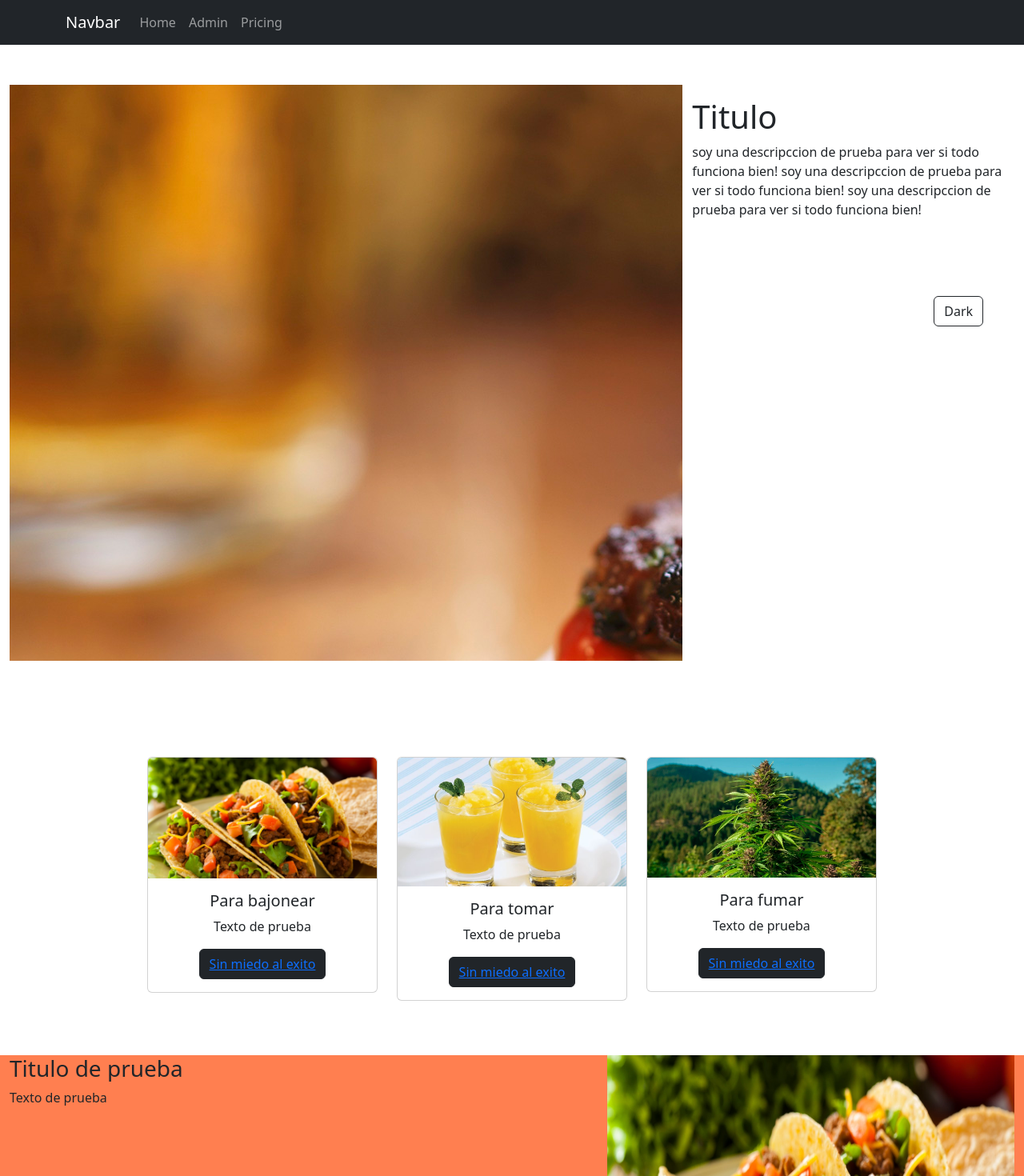
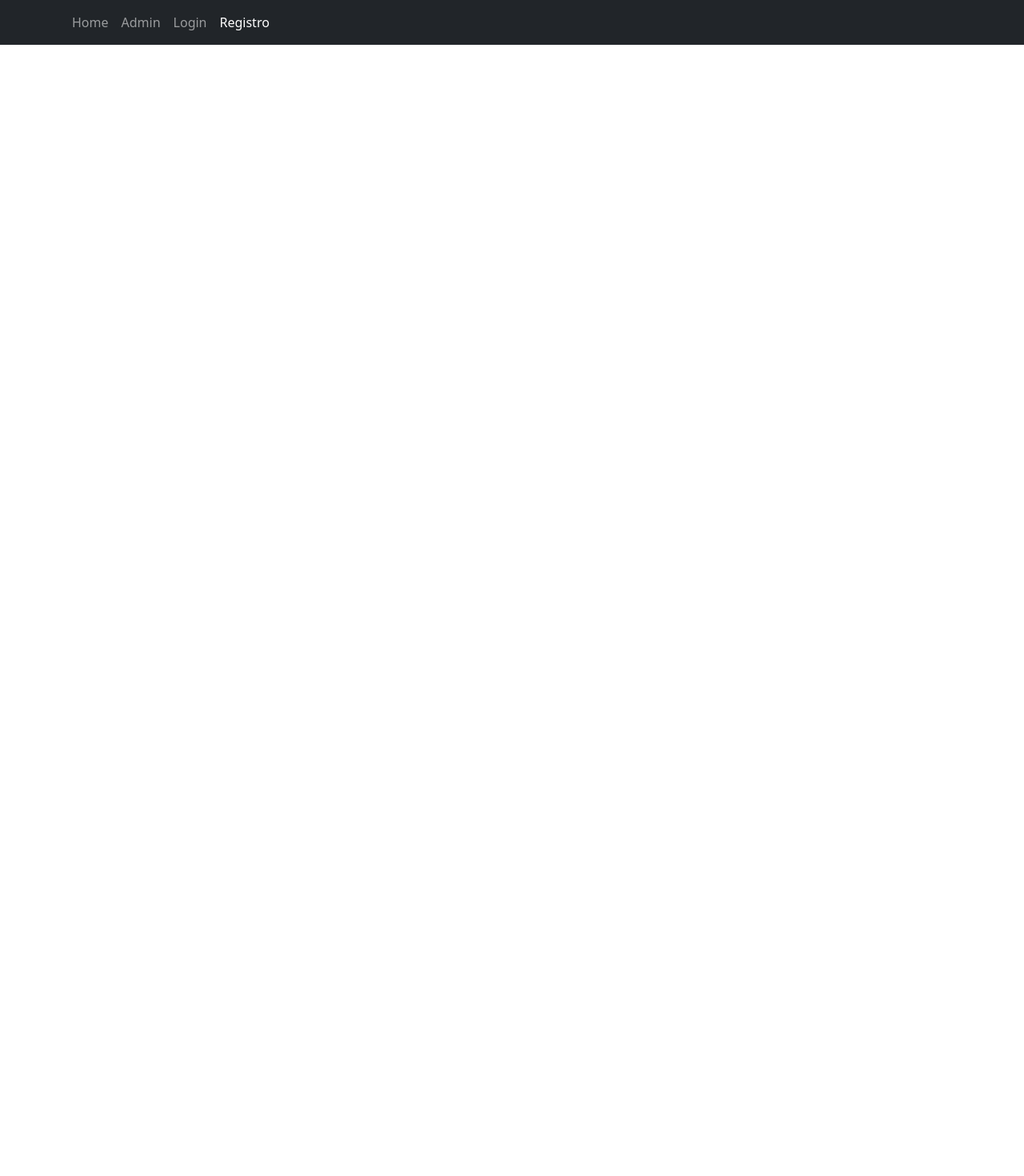
Before and after one commit to PatricioSirena/Proyecto3-RollinCode, a React (Vite) app: page /registro in a window 1280 px wide. Shown: the top 1470 px of the page at 80% size. After the commit the page ends 800 px from the top, so only its background shows below. Built offline with nearby package versions, Linux system fonts and the light colour scheme.

Commit message:
Agrego acceso a paginas desde nav
Realizo modificaciones en el nav para poder acceder a las diferentes paginas, tambien cambio App.jsx para poder agregar una pagina Home con todo el contenido de la pagina principal

```diff
--- a/src/App.jsx
+++ b/src/App.jsx
@@ -1,13 +1,12 @@
 import { useEffect, useState } from 'react'
 // import {BrowserRouter, Routes, Route} from 'react-router-dom'
+import Axios from "axios";
+import { BrowserRouter, Routes, Route } from 'react-router-dom'
 import 'bootstrap/dist/css/bootstrap.min.css';
-import Footer from "./components/Footer";
 import './App.css';
-import Cartas from "./components/Cartas";
-import Portada from "./components/Portada";
-import TarjetasInfo from "./components/TarjetasInfo";
+import Admin from "./pages/Admin";
 import MyNav from "./components/MyNav";
-import Axios from "axios";
+import Home from './pages/Home';
 
 
 const rutaUsuarios = import.meta.env.VITE_ENV_USERS;
@@ -24,16 +23,16 @@ function App() {
     }
     return (
         <>
-            <MyNav />
-            <Portada
-                users = {users}
-                titulo={'Titulo'}
-                descripccion={'soy una descripccion de prueba para ver si todo funciona bien! soy una descripccion de prueba para ver si todo funciona bien! soy una descripccion de prueba para ver si todo funciona bien!'} />
-            <section className='d-flex justify-content-around'>
-                <Cartas />
-            </section>
-            <TarjetasInfo />
-            <Footer className="footer" />
+            <BrowserRouter>
+                <MyNav />
+                    <Routes>
+                        <Route exact path="/" element={<Home />} />
+                        <Route exact path="/admin" element={<Admin />} />
+                        <Route exact path="/login" element={<Admin />} />
+                        <Route exact path="/registro" element={<Admin />} />
+                    </Routes>
+            </BrowserRouter>
+            {/* <Home /> */}
         </>
     )
 }
--- a/src/components/MyNav.jsx
+++ b/src/components/MyNav.jsx
@@ -1,6 +1,7 @@
 import Container from 'react-bootstrap/Container';
 import Nav from 'react-bootstrap/Nav';
 import Navbar from 'react-bootstrap/Navbar';
+import {NavLink} from "react-router-dom";
 
 
 function MyNav() {
@@ -8,13 +9,12 @@ function MyNav() {
         <>
             <Navbar className='navbar' bg="dark" data-bs-theme="dark">
                 <Container>
-                    <Navbar.Brand href="#home">Navbar</Navbar.Brand>
                     <Nav className="me-auto">
-                        <Nav.Link href="">Home</Nav.Link>
-                        <Nav.Link href="">Admin</Nav.Link>
-                        <Nav.Link href="#pricing">Pricing</Nav.Link>
+                        <NavLink exact to="/" className={'nav-item nav-link'}>Home</NavLink>
+                        <NavLink exact to="/admin" className={'nav-item nav-link'}>Admin</NavLink>
+                        <NavLink exact to="/login" className={'nav-item nav-link'}>Login</NavLink>
+                        <NavLink exact to="/registro" className={'nav-item nav-link'}>Registro</NavLink>
                     </Nav>
-
                 </Container>
             </Navbar>
         </>
--- a/src/components/Portada.jsx
+++ b/src/components/Portada.jsx
@@ -2,8 +2,8 @@ import Button from 'react-bootstrap/Button';
 import portada from '../assets/img/portada.jpg'
 
 
-const Portada = ({ titulo, descripccion, users }) => {
-    const misUsers = users.map(user => <p>{user.email}</p>)
+const Portada = ({ titulo, descripccion }) => {
+    // const misUsers = users.map(user => <p>{user.email}</p>)
 
     return (
         <>
@@ -22,9 +22,9 @@ const Portada = ({ titulo, descripccion, users }) => {
             </div>
 
             <div>
-                {
+                {/* {
                     misUsers
-                }
+                } */}
             </div>
         </>
     );
--- a/src/pages/Admin.jsx
+++ b/src/pages/Admin.jsx
@@ -1,9 +1,9 @@
-import MyNav from "../components/MyNav"
+
 
 const Admin = () => {
   return (
     <div>
-      <h1>Lo que se apor aqui</h1>
+
     </div>
   )
 }
--- /dev/null
+++ b/src/pages/Home.jsx
@@ -0,0 +1,25 @@
+import 'bootstrap/dist/css/bootstrap.min.css';
+import '../App.css';
+import Portada from "../components/Portada";
+import Cartas from "../components/Cartas";
+import TarjetasInfo from "../components/TarjetasInfo";
+import Footer from "../components/Footer";
+
+
+function Home() {
+    return (
+        <>
+            <Portada
+                titulo={'Titulo'}
+                descripccion={'soy una descripccion de prueba para ver si todo funciona bien! soy una descripccion de prueba para ver si todo funciona bien! soy una descripccion de prueba para ver si todo funciona bien!'} />
+            <section className='d-flex justify-content-around'>
+                <Cartas />
+            </section>
+            <TarjetasInfo />
+            <Footer className="footer" />
+
+        </>
+    )
+}
+
+export default Home
```
Also changed, not shown: src/components/Tabla.jsx (added), 1 other file (tests, documents, lock files or other folders).
